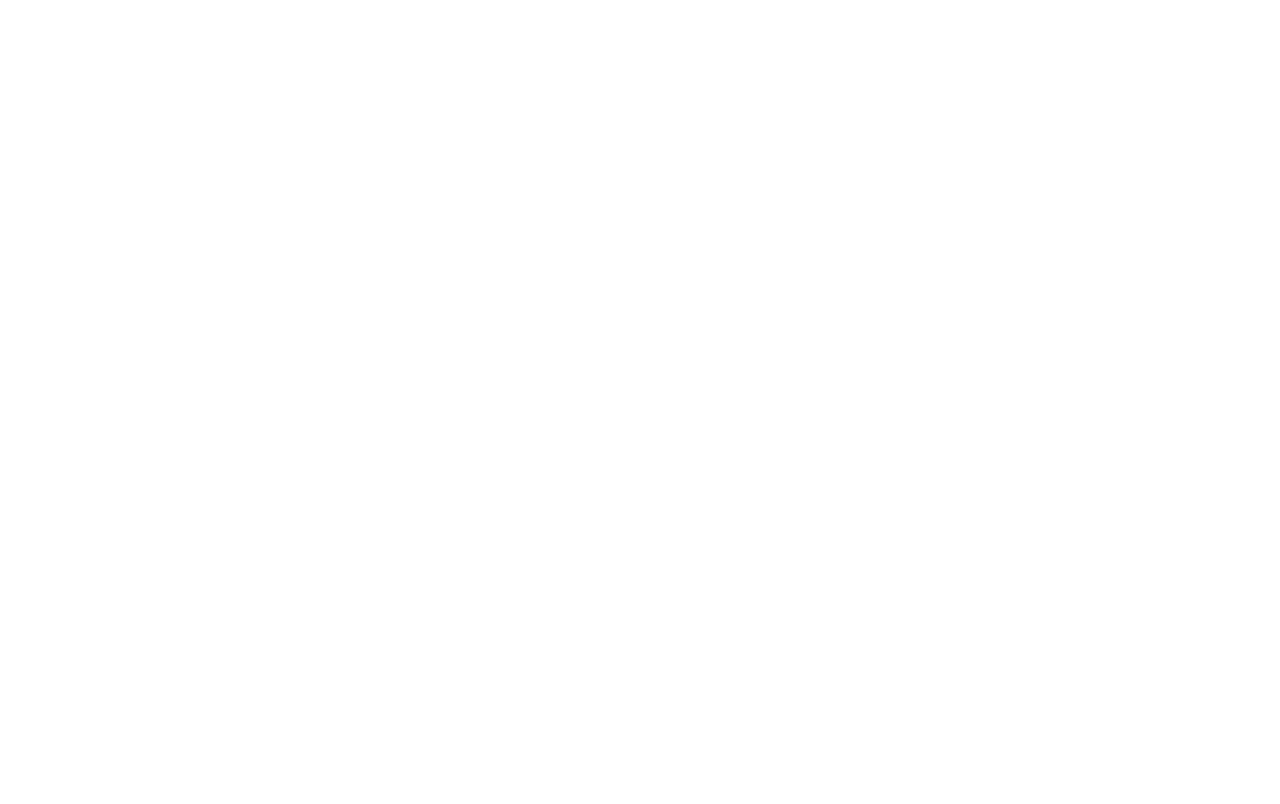
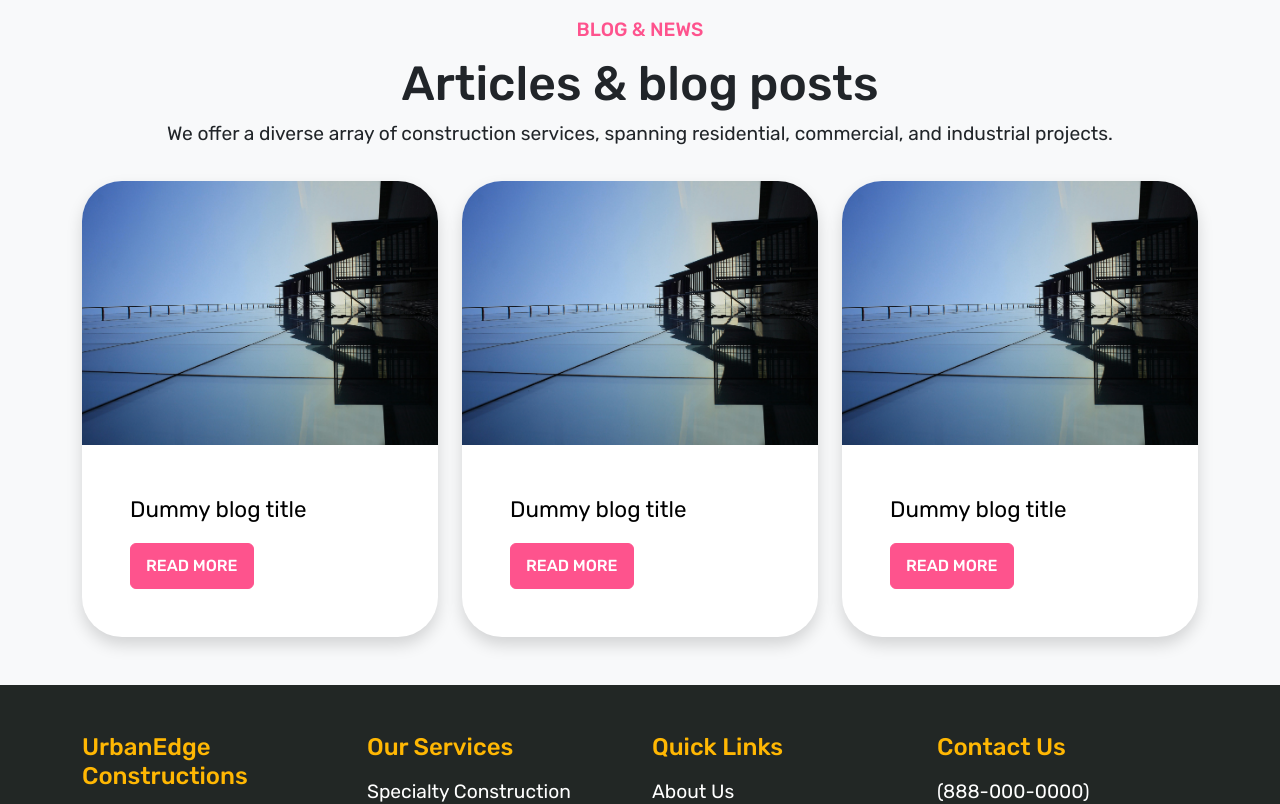
Before and after one commit to alidev990/react-project, a React app in the folder frontend/: page /blogs in a window 1280 px wide. Before the commit this address had no page. Shown: the part 620-1424 px from the top of the page. Before the commit the page ends 800 px from the top, so only its background shows below. Built offline with nearby package versions, Linux system fonts and the light colour scheme; the HTML template or start-up script is replaced by a standard one.

Commit message:
main in all

```diff
--- a/frontend/src/App.jsx
+++ b/frontend/src/App.jsx
@@ -9,7 +9,7 @@
 import './assets/css/style.scss';
 import Services from './component/frontend/Services';
 import Projects from './component/frontend/Projects';
-
+import Blogs from './component/frontend/Blogs';
 function App() {
   // const [count, setCount] = useState(0)
 
@@ -21,6 +21,7 @@
              <Route path='/about' element={<About /> } />
              <Route path='/services' element={<Services /> } />
              <Route path='/projects' element={<Projects /> } />
+             <Route path='/blogs' element={<Blogs /> } />
 
 
 
--- a/frontend/src/component/common/Header.jsx
+++ b/frontend/src/component/common/Header.jsx
@@ -14,7 +14,7 @@
                             <Nav.Link href="/about" className='nav-link'>About Us</Nav.Link>
                             <Nav.Link href="/services" className='nav-link'>Services</Nav.Link>
                             <Nav.Link href="/projects" className='nav-link'>Projects</Nav.Link>
-                            <Nav.Link href="#link" className='nav-link'>Blogs</Nav.Link>
+                            <Nav.Link href="/blogs" className='nav-link'>Blogs</Nav.Link>
                             <Nav.Link href="#link" className='nav-link'>Contact Us</Nav.Link>
 
                         </Nav>
--- /dev/null
+++ b/frontend/src/component/frontend/Blogs.jsx
@@ -0,0 +1,74 @@
+// import React from 'react'
+import Header from '../common/Header';
+import Footer from '../common/Footer';
+import Hero from '../common/Hero';
+import BlogImg from '../../assets/images/construction10.jpg';
+
+const Blogs = () => {
+    return (
+        <>
+            <Header />
+            <main>
+                <Hero preHeading='Quality. Integrity. Value.' heading='Blogs' text='We excel at transforming visions into reality <br /> through outstanding craftsmanship and precise' />
+
+                <section className='section-6 bg-light py-5'>
+                    <div className='container'>
+                        <div className='section-header text-center'>
+                            <span>Blog & News</span>
+                            <h2>Articles & blog posts</h2>
+                            <p>We offer a diverse array of construction services, spanning residential, commercial, and industrial projects.</p>
+                        </div>
+                        <div className='row pt-3'>
+                            <div className='col-md-4'>
+                                <div className='card shadow border-0'>
+                                    <div className='card-img-top'>
+                                        <img src={BlogImg} alt="" className='w-100' />
+                                    </div>
+                                    <div className='card-body p-5'>
+                                        <div className='mb-3'>
+                                            <a href="#" className='title'>Dummy blog title</a>
+                                        </div>
+                                        <a href="#" className='btn btn-primary small'>Read More</a>
+                                    </div>
+                                </div>
+                            </div>
+                            <div className='col-md-4'>
+                                <div className='card shadow border-0'>
+                                    <div className='card-img-top'>
+                                        <img src={BlogImg} alt="" className='w-100' />
+                                    </div>
+                                    <div className='card-body p-5'>
+                                        <div className='mb-3'>
+                                            <a href="#" className='title'>Dummy blog title</a>
+                                        </div>
+                                        <a href="#" className='btn btn-primary small'>Read More</a>
+                                    </div>
+                                </div>
+                            </div>
+                            <div className='col-md-4'>
+                                <div className='card shadow border-0'>
+                                    <div className='card-img-top'>
+                                        <img src={BlogImg} alt="" className='w-100' />
+                                    </div>
+                                    <div className='card-body p-5'>
+                                        <div className='mb-3'>
+                                            <a href="#" className='title'>Dummy blog title</a>
+                                        </div>
+                                        <a href="#" className='btn btn-primary small'>Read More</a>
+                                    </div>
+                                </div>
+                            </div>
+                        </div>
+                    </div>
+                </section>
+
+            </main>
+
+            <Footer />
+        </>
+
+    )
+}
+
+
+export default Blogs
--- a/frontend/src/component/frontend/Home.jsx
+++ b/frontend/src/component/frontend/Home.jsx
@@ -14,7 +14,7 @@
 import Icon1 from '../../assets/images/icon-1.svg';
 import Icon2 from '../../assets/images/icon-2.svg';
 import Icon3 from '../../assets/images/icon-3.svg';
-import BlogImg from '../../assets/images/construction10.jpg'
+import BlogImg from '../../assets/images/construction10.jpg';
 // import BlogImg2 from '../../assets/images/construction11.jpg'
 import { Swiper, SwiperSlide } from 'swiper/react';
 import 'swiper/css';
--- a/frontend/src/component/frontend/Projects.jsx
+++ b/frontend/src/component/frontend/Projects.jsx
@@ -9,7 +9,8 @@
 const Projects = () => {
     return (
         <>
-    <Header/>
+            <Header />
+            <main>
                 <Hero preHeading='Quality. Integrity. Value.' heading='Our Projects' text='We excel at transforming visions into reality <br /> through outstanding craftsmanship and precise' />
 
                 <section className='section-3 bg-light py-5'>
@@ -116,7 +117,9 @@
                     </div>
                 </section>
 
-    <Footer/>
+            </main>
+
+            <Footer />
         </>
 
     )
--- a/frontend/src/component/frontend/Services.jsx
+++ b/frontend/src/component/frontend/Services.jsx
@@ -8,6 +8,7 @@
     return (
         <>
             <Header />
+            <main>
                 <Hero preHeading='Quality. Integrity. Value.' heading='Services' text='We excel at transforming visions into reality <br /> through outstanding craftsmanship and precise' />
 
                 <section className='section-3 bg-light py-5'>
@@ -132,6 +133,8 @@
                     </div>
                 </section>
 
+            </main>
+
 
             <Footer />
         </>
```
Lines whose indentation alone changed are shown as unchanged.
